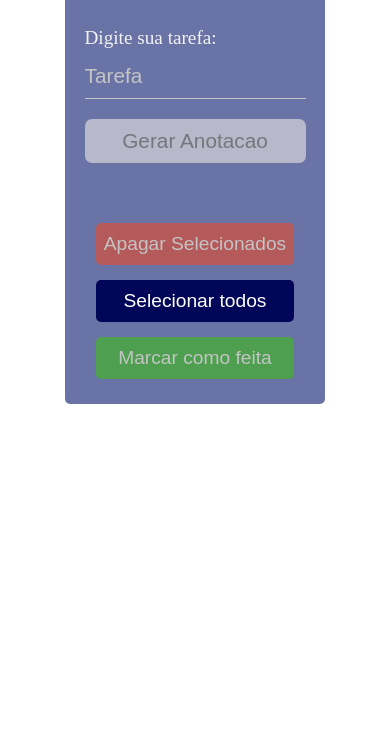
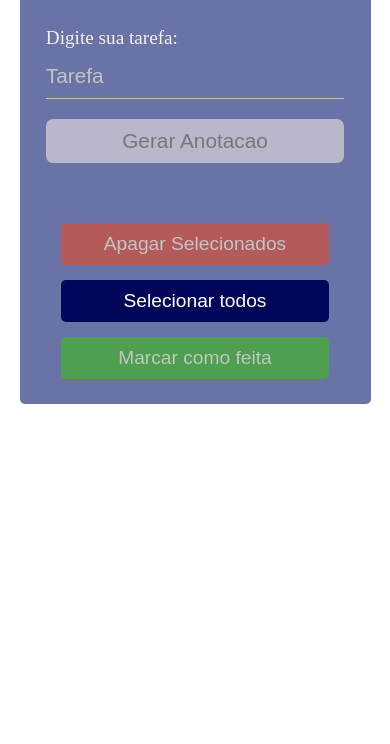
Before and after one commit to yagoluucas/todo-list, a plain HTML site: page index.html in a window 390 px wide. Shown: the part 100-844 px from the top of the page. Drawn offline with Linux system fonts and the light colour scheme.

Commit message:
aumentei o tamanho do container em telas mobile

```diff
--- a/style/geral.css
+++ b/style/geral.css
@@ -52,3 +52,9 @@ body main div section {
 .none {
     display: none !important;
 }
+
+@media screen and (max-width:600px) {
+    .conteudo-pagina {
+        width: 90%;
+    }
+}
```
